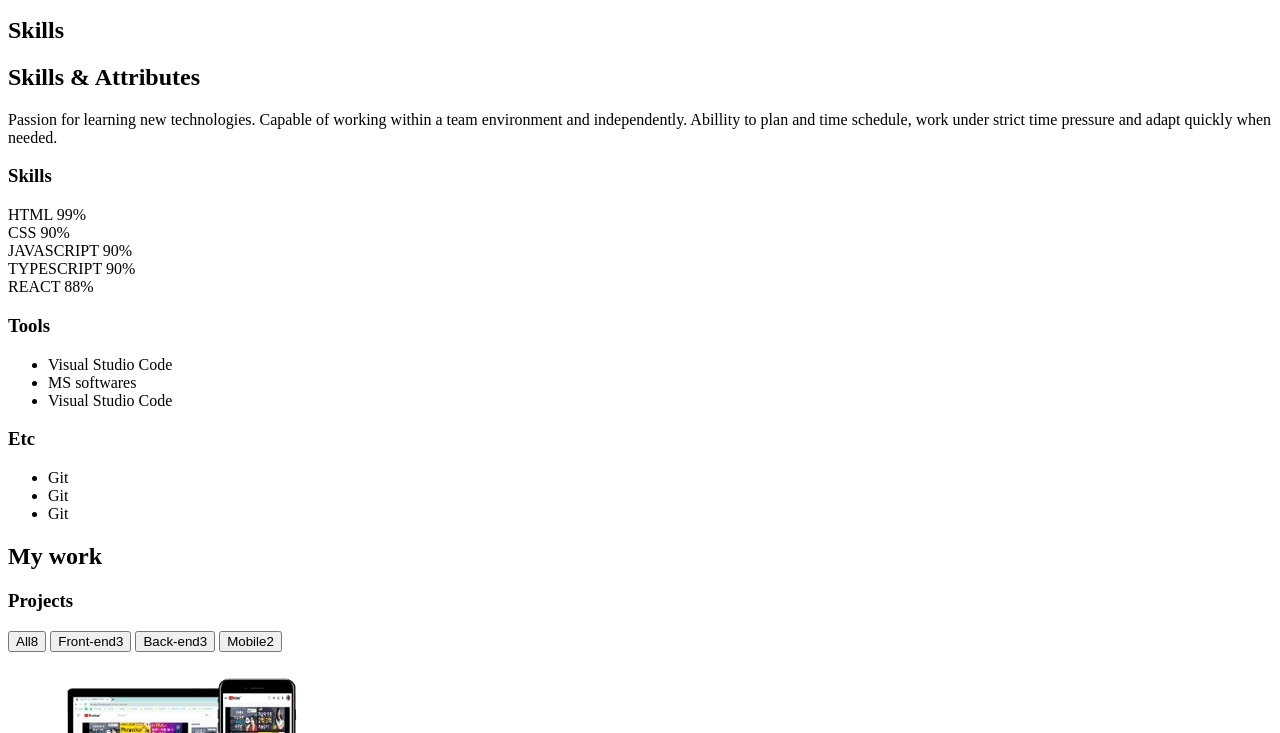
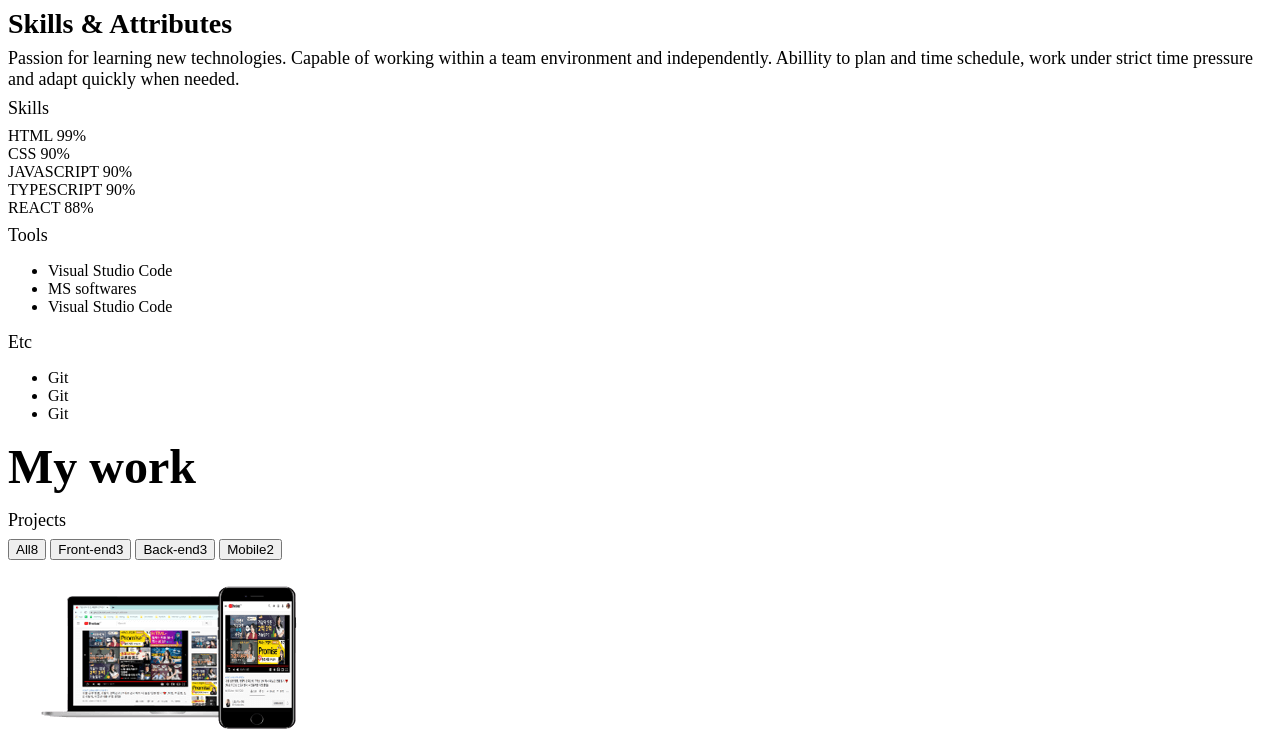
Before and after one commit to chusu91/Portfolio, a plain HTML site: page index.html in a window 1280 px wide. Shown: the part 2316-3049 px from the top of the page. Drawn offline with Linux system fonts and the light colour scheme.

Commit message:
CSS: Typography

```diff
--- a/style.css
+++ b/style.css
@@ -31,3 +31,32 @@
 * {
   box-sizing: border-box;
 }
+
+/* Typography */
+h1 {
+  font-size: var(--font-large);
+  font-weight: var(--weight-bold);
+  color: var(--color-black);
+  margin: 16px 0px;
+}
+
+h2 {
+  font-size: var(--font-medium);
+  font-weight: var(--weight-semi-bold);
+  color: var(--color-black);
+  margin: 8px 0;
+}
+
+h3 {
+  font-size: var(--font-regular);
+  font-weight: var(--font-regular);
+  color: var(--color-black);
+  margin: 8px 0;
+}
+
+p {
+  font-size: var(--font-regular);
+  font-weight: var(--font-regular);
+  color: var(--color-black);
+  margin: 4px 0;
+}
```
